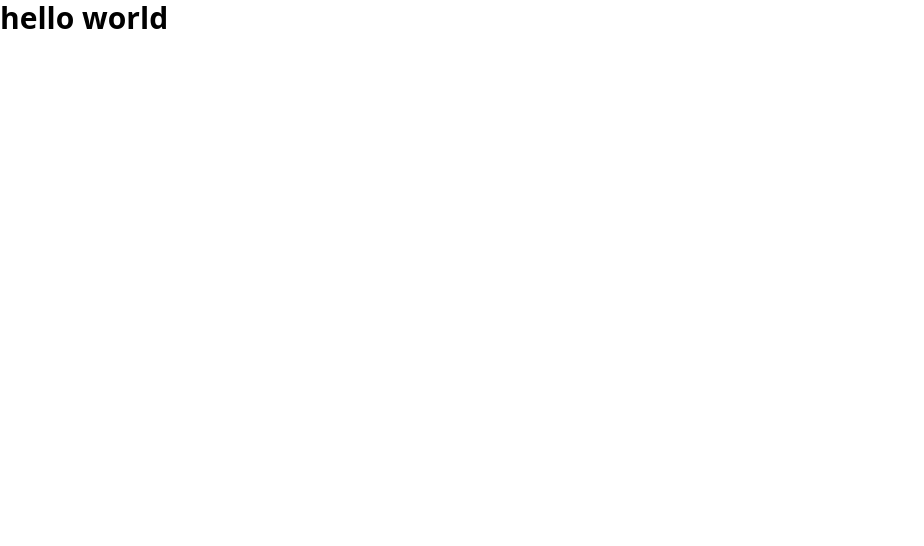
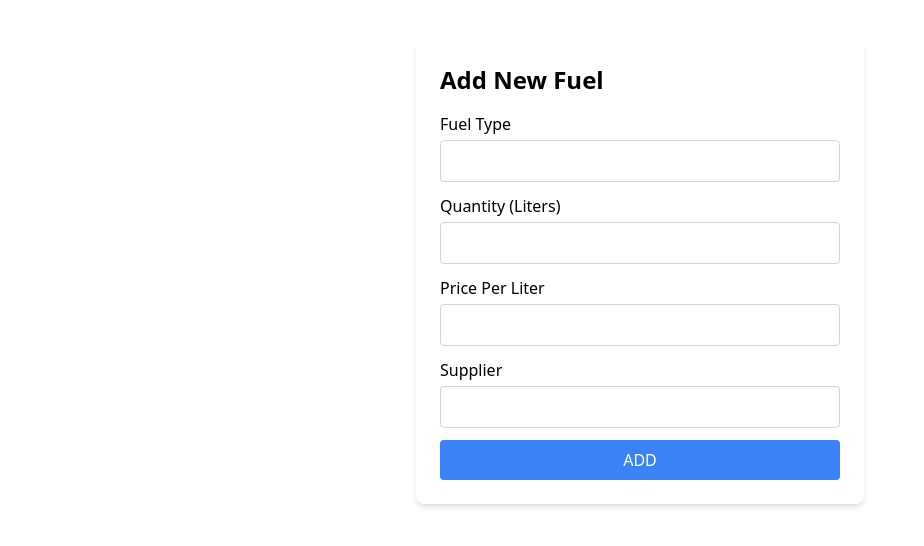
Before and after one commit to Mohotti5353/Frontend-inventory-system, a React (Vite) app in the folder frontend/: page / in a window 1280 px wide. Shown: the top 546 px of the page, without its empty margins (0-924 px from the left). Built offline with nearby package versions, Linux system fonts and the light colour scheme.

Commit message:
create Add new fuel form

```diff
--- a/frontend/src/App.jsx
+++ b/frontend/src/App.jsx
@@ -2,12 +2,15 @@ import { useState } from 'react'
 import reactLogo from './assets/react.svg'
 import viteLogo from '/vite.svg'
 import './App.css'
+import InventoryForm from "./components/InventoryForm";
 
 function App() {
 
   return (
     <>
-     <div className="font-bold text-3xl ">hello world</div>
+    <div>
+      <InventoryForm />
+    </div>
     </>
   )
 }
--- /dev/null
+++ b/frontend/src/components/InventoryForm.jsx
@@ -0,0 +1,79 @@
+// src/components/InventoryForm.jsx
+import { useState } from "react";
+
+const InventoryForm = () => {
+  const [fuelData, setFuelData] = useState({
+    fuelType: "",
+    quantityLiters: "",
+    pricePerLiter: "",
+    supplier: "",
+  });
+
+  const handleChange = (e) => {
+    setFuelData({ ...fuelData, [e.target.name]: e.target.value });
+  };
+
+  const handleAdd = () => {
+    console.log("Fuel Data Added:", fuelData);
+    setFuelData({ fuelType: "", quantityLiters: "", pricePerLiter: "", supplier: "" });
+  };
+
+  return (
+    <div className="max-w-md mx-auto mt-10 p-6 bg-white rounded-lg shadow-md">
+      <h2 className="text-2xl font-bold mb-4">Add New Fuel</h2>
+
+      <div className="mb-3">
+        <label className="block mb-1 font-medium">Fuel Type</label>
+        <input
+          type="text"
+          name="fuelType"
+          value={fuelData.fuelType}
+          onChange={handleChange}
+          className="w-full border border-gray-300 p-2 rounded"
+        />
+      </div>
+
+      <div className="mb-3">
+        <label className="block mb-1 font-medium">Quantity (Liters)</label>
+        <input
+          type="number"
+          name="quantityLiters"
+          value={fuelData.quantityLiters}
+          onChange={handleChange}
+          className="w-full border border-gray-300 p-2 rounded"
+        />
+      </div>
+
+      <div className="mb-3">
+        <label className="block mb-1 font-medium">Price Per Liter</label>
+        <input
+          type="number"
+          name="pricePerLiter"
+          value={fuelData.pricePerLiter}
+          onChange={handleChange}
+          className="w-full border border-gray-300 p-2 rounded"
+        />
+      </div>
+
+      <div className="mb-3">
+        <label className="block mb-1 font-medium">Supplier</label>
+        <input
+          type="text"
+          name="supplier"
+          value={fuelData.supplier}
+          onChange={handleChange}
+          className="w-full border border-gray-300 p-2 rounded"
+        />
+      </div>
+
+      <button
+        onClick={handleAdd}
+        className="w-full bg-blue-500 text-white py-2 rounded hover:bg-blue-600 transition"
+      >
+        ADD
+      </button>
+    </div>
+  );
+};
+
+export default InventoryForm;
```
Also changed, not shown: frontend/src/components/InventoryTable.jsx (added, +43 -0 lines).
